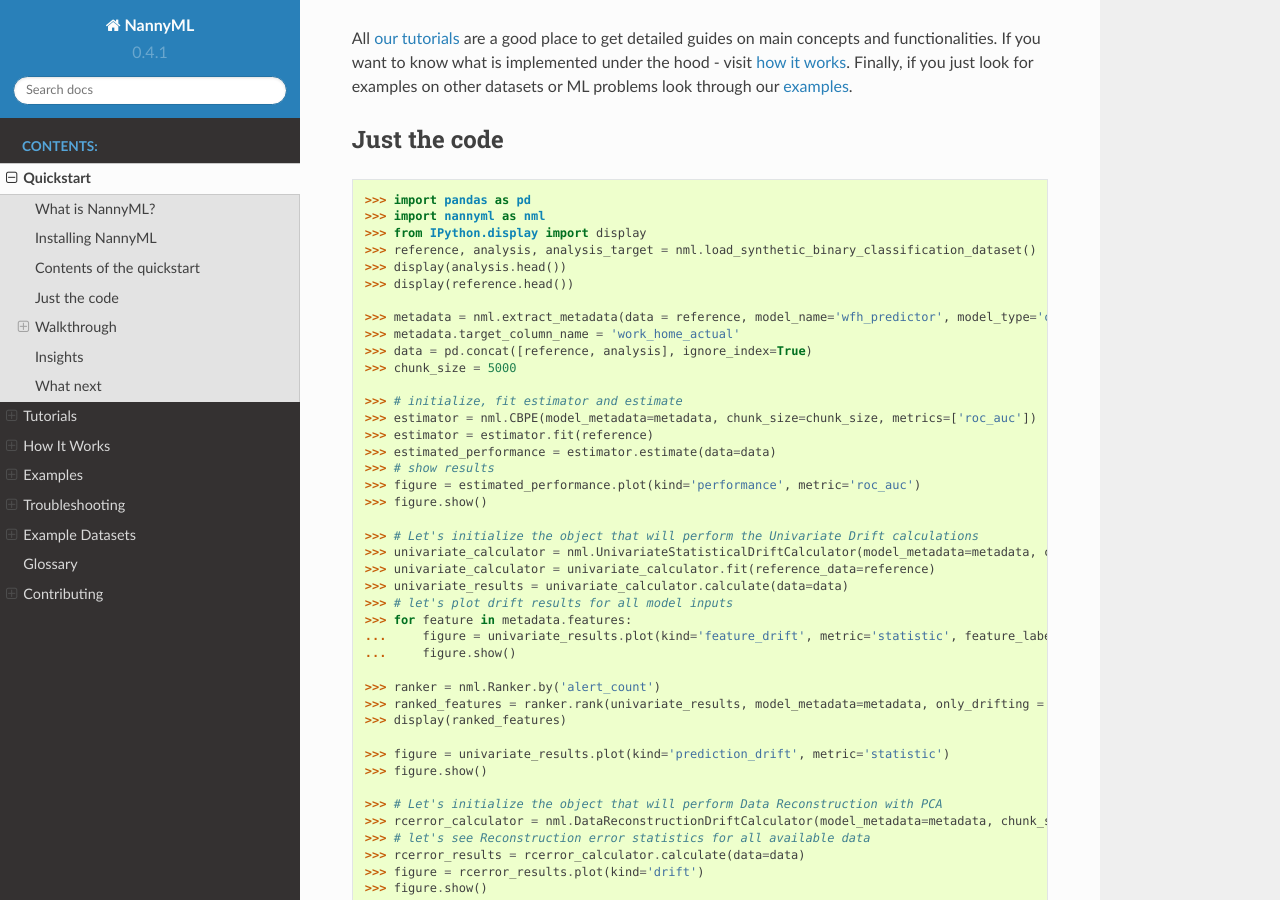
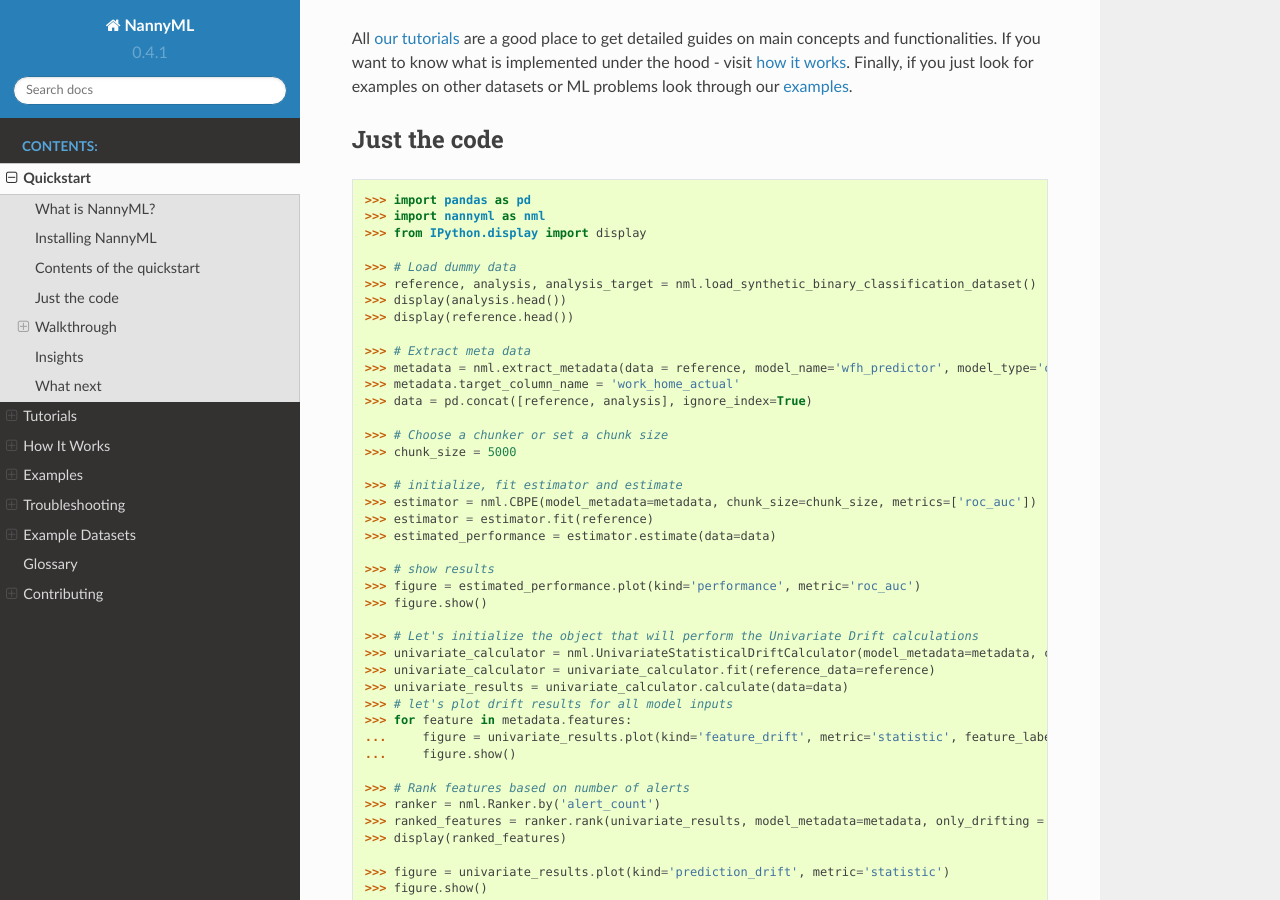
Before and after one commit to NannyML/nannyml, a Sphinx documentation site: the page built from docs/quick.rst, in a window 1280 px wide and 900 px high, scrolled down 728 px. Built offline with Sphinx 7.4.7 and the Read the Docs theme 2.0.0, drawn with Linux system fonts in a browser that asks for light colours; pages that are not in the unit, such as notebooks, are missing from menus; the version number is read from the project's files by our own code.

Commit message:
Added comments to quickstart code
Signed-off-by: NeoKi <ksavant577@gmail.com>

```diff
--- a/docs/quick.rst
+++ b/docs/quick.rst
@@ -53,19 +53,25 @@
     >>> import pandas as pd
     >>> import nannyml as nml
     >>> from IPython.display import display
+
+    >>> # Load dummy data
     >>> reference, analysis, analysis_target = nml.load_synthetic_binary_classification_dataset()
     >>> display(analysis.head())
     >>> display(reference.head())
 
+    >>> # Extract meta data
     >>> metadata = nml.extract_metadata(data = reference, model_name='wfh_predictor', model_type='classification_binary', exclude_columns=['identifier'])
     >>> metadata.target_column_name = 'work_home_actual'
     >>> data = pd.concat([reference, analysis], ignore_index=True)
+
+    >>> # Choose a chunker or set a chunk size
     >>> chunk_size = 5000
 
     >>> # initialize, fit estimator and estimate
     >>> estimator = nml.CBPE(model_metadata=metadata, chunk_size=chunk_size, metrics=['roc_auc'])
     >>> estimator = estimator.fit(reference)
     >>> estimated_performance = estimator.estimate(data=data)
+
     >>> # show results
     >>> figure = estimated_performance.plot(kind='performance', metric='roc_auc')
     >>> figure.show()
@@ -79,6 +85,7 @@
     ...     figure = univariate_results.plot(kind='feature_drift', metric='statistic', feature_label=feature.label)
     ...     figure.show()
 
+    >>> # Rank features based on number of alerts
     >>> ranker = nml.Ranker.by('alert_count')
     >>> ranked_features = ranker.rank(univariate_results, model_metadata=metadata, only_drifting = False)
     >>> display(ranked_features)
```
